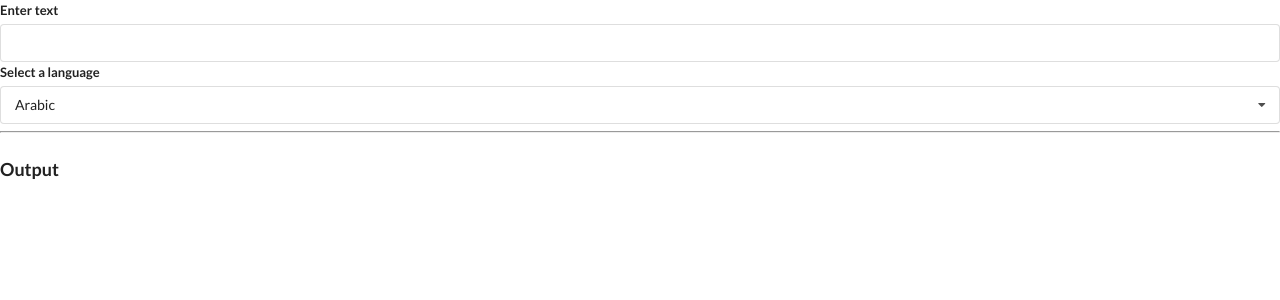
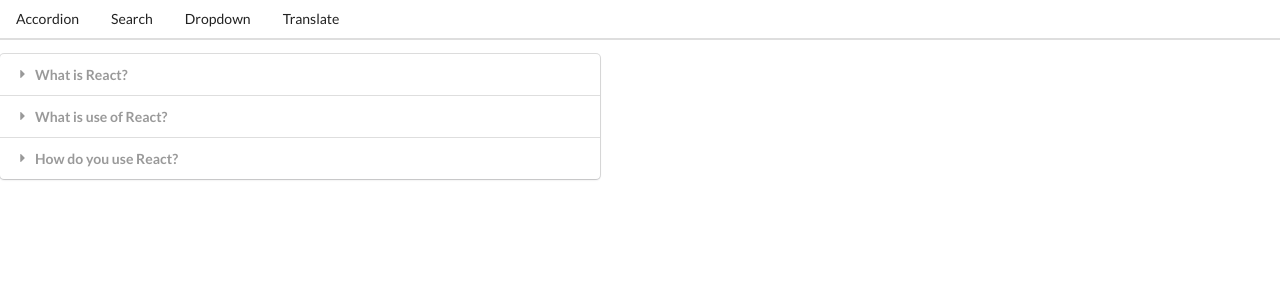
Before and after one commit to b3-bogusz/Widgets-React, a React (Create React App) app: page / in a window 1280 px wide. Shown: the top 300 px of the page. Built offline with nearby package versions, Linux system fonts and the light colour scheme; no server answers.

Commit message:
add Navigation

```diff
--- a/src/App.js
+++ b/src/App.js
@@ -3,7 +3,8 @@
 import Search from "./components/Search";
 import Dropdown from "./components/Dropdown";
 import Translate from "./components/Translate";
-
+import Route from "./components/Route";
+import Header from "./components/Header";
 
 const items = [
     {
@@ -35,11 +36,30 @@
     }
 ];
 
+
 export default () => {
+    const [selected, setSelected] = useState(options[0]);
 
     return (
         <div>
-            <Translate />
+            <Header />
+            <Route path="/">
+                <Accordion items={items} />
+            </Route>
+            <Route path="/list">
+                <Search />
+            </Route>
+            <Route path="/dropdown">
+                <Dropdown
+                    label="Select a color"
+                    options={options}
+                    selected={selected}
+                    onSelectedChange={setSelected}
+                />
+            </Route>
+            <Route path="/translate">
+                <Translate />
+            </Route>
         </div>
     );
 };
--- /dev/null
+++ b/src/components/Header.js
@@ -0,0 +1,15 @@
+import React from 'react';
+import Link from "./Link";
+
+const Header = () => {
+    return (
+      <div className="ui secondary pointing menu">
+          <Link href="/" className="item">Accordion</Link>
+          <Link href="/list" className="item">Search</Link>
+          <Link href="/dropdown" className="item">Dropdown</Link>
+          <Link href="/translate" className="item">Translate</Link>
+      </div>
+    );
+}
+
+export default Header;
--- /dev/null
+++ b/src/components/Link.js
@@ -0,0 +1,22 @@
+import React from 'react';
+
+const Link = ( {className, href, children}) => {
+    const onClick = (event) => {
+        event.preventDefault();
+        window.history.pushState({}, '', href);
+
+        const navEvent = new PopStateEvent('popstate');
+        window.dispatchEvent(navEvent);
+    };
+
+    return (
+        <a
+            onClick={onClick}
+            className={className}
+            href={href}>
+            {children}
+        </a>
+    );
+};
+
+export default Link;
--- /dev/null
+++ b/src/components/Route.js
@@ -0,0 +1,21 @@
+import { useState, useEffect } from 'react';
+
+const Route = ({ path, children }) => {
+    const [currentPath, setCurrentPath] = useState(window.location.pathname);
+
+    useEffect(() => {
+        const onLocationChange = () => {
+            setCurrentPath(window.location.pathname);
+        };
+
+        window.addEventListener('popstate', onLocationChange);
+
+        return () => {
+          window.removeEventListener('popstate', onLocationChange);
+        };
+    }, []);
+
+    return currentPath === path ? children : null;
+};
+
+export default Route;
```
